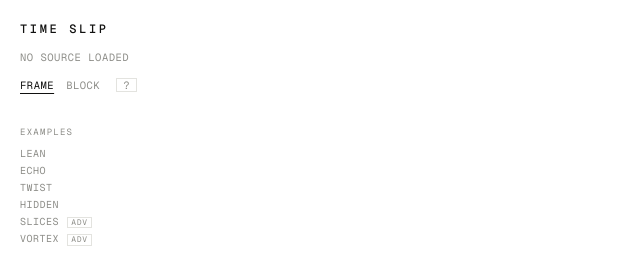
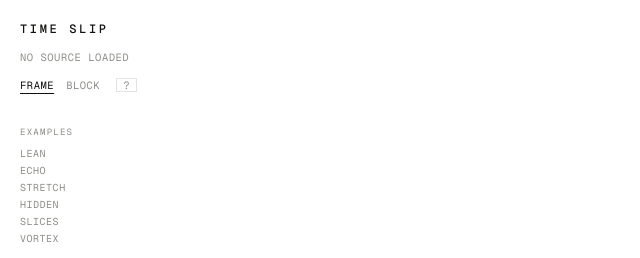
Before and after one commit to hgys718/Time-Slip, a plain HTML site: page index.html in a window 1280 px wide. Shown: the top 258 px of the page, 0-640 px from the left. Drawn offline with nearby package versions, Linux system fonts and the light colour scheme.

Commit message:
Examples: Stretch replaces Twist, Hidden is invisible when paused, no ADV tags
Co-Authored-By: Claude Opus 5.5 <noreply@anthropic.com>
Claude-Session: https://claude.ai/code/session_01X2horK6wLPgPg6PqJ4FEMS

```diff
--- a/index.html
+++ b/index.html
@@ -2180,6 +2180,16 @@ function drawTextFrame(x, g, W, H, p) {                 // p: 0–1 through the
     if (g.motion === 'scale') x.scale(sc, sc); else if (g.motion === 'spin') x.rotate(an);
     x.fillText(txt, 0, 0); x.restore();
   };
+  if (g.scramble) {                                    // a field of random letters: shifted copies of it look the same when still
+    const CH = 'ABCDEFGHIJKLMNOPQRSTUVWXYZ', cwS = fs * .78, cols = Math.ceil(W / cwS) + 2, P = Math.max(Math.round(g.len * 30), cols + 3),   // one letter per frame, so any whole-frame offset lands on whole letters
+      rowsS = Math.ceil(H / (fs * 1.05)) + 1;
+    const hash = (a, b) => { let h = (a * 374761393 + b * 668265263) ^ 0x5bd1e995; h = Math.imul(h ^ (h >>> 13), 1274126177); return ((h ^ (h >>> 16)) >>> 0) % CH.length; };
+    for (let r = 0; r < rowsS; r++) {
+      const o = (r % 2 ? -1 : 1) * p * P, base = Math.floor(o), fr = o - base, y = r * fs * 1.05 + fs * .55;
+      for (let k = -1; k < cols; k++) x.fillText(CH[hash(r, ((k - base) % P + P) % P)], (k + fr) * cwS + cwS / 2, y);
+    }
+    return;
+  }
   if (!g.fill) {
     if (g.motion === 'slide') one(W + tw / 2 - p * (W + tw), H / 2);
     else if (g.motion === 'rise') one(W / 2, H + rh / 2 - p * (H + rh));
@@ -2286,12 +2296,12 @@ const EXAMPLES = [
   { name: 'Echo', desc: 'A field of pulsing words; each ring outward is a moment earlier, so the pulse spreads like a wave.',
     gen: { text: 'ECHO', motion: 'scale', font: 1, size: .14, fill: true, inv: true, len: 4 },
     layers: [{ kind: 'base', preset: 'radial', time: -2, blend: 'none' }], brush: -1 },
-  { name: 'Twist', desc: 'A spinning word, where left to right spans half a turn of time.',
-    gen: { text: 'TWIST', motion: 'spin', font: 2, size: .36, fill: false, inv: false, len: 4 },
-    layers: [{ kind: 'base', preset: 'tilt', time: -1, blend: 'none' }], brush: -1 },
-  { name: 'Hidden', desc: 'A field of moving words, with NOW set one second behind. It reads only while it plays.',
-    gen: { text: 'TIME', motion: 'slide', font: 3, size: .07, fill: true, inv: false, len: 4 },
-    layers: [{ kind: 'base', preset: 'flat', time: 0, blend: 'none' }, { kind: 'type', text: 'NOW', font: 0, size: .72, x: .5, y: .5, time: -1, blend: 'none' }], brush: -1 },
+  { name: 'Stretch', desc: 'A slit-scan: each column of the frame is a slightly different moment, timed against the word’s own speed, so its letters stretch out as it passes.',
+    gen: { text: 'STRETCH', motion: 'slide', font: 1, size: .5, fill: false, inv: true, len: 6 },
+    layers: [{ kind: 'base', preset: 'tilt', time: .85, blend: 'none' }], brush: -1 },
+  { name: 'Hidden', desc: 'A field of random moving letters, with NOW set half a second behind. Paused, the word is invisible; it appears only while it plays.',
+    gen: { text: 'NOW', motion: 'slide', font: 3, size: .028, fill: true, inv: false, len: 4, scramble: true },
+    layers: [{ kind: 'base', preset: 'flat', time: 0, blend: 'none' }, { kind: 'type', text: 'NOW', font: 0, size: .72, x: .5, y: .5, time: -.5, blend: 'none' }], brush: -.5 },
   { name: 'Slices', adv: true, desc: 'A spinning word cut into five bands, alternately painted into the past and the future, so each slice sits at its own angle.',
     gen: { text: 'SLICE', motion: 'spin', font: 0, size: .44, fill: false, inv: true, len: 4 },
     layers: [{ kind: 'base', preset: 'flat', time: 0, blend: 'none' },
@@ -2312,7 +2322,7 @@ function runExample(i) {
 }
 EXAMPLES.forEach((ex, i) => {
   const b = document.createElement('button'); b.type = 'button'; b.title = ex.desc; b.dataset.i = i;
-  b.innerHTML = ex.name + (ex.adv ? '<small>ADV</small>' : ''); b.onclick = () => runExample(i); $('exnav').append(b);
+  b.textContent = ex.name; b.onclick = () => runExample(i); $('exnav').append(b);
 });
 function markExample(i) { document.querySelectorAll('#exnav button').forEach(b => b.setAttribute('aria-pressed', +b.dataset.i === i)); }
 $('tmake').addEventListener('click', () => makeText());
```
